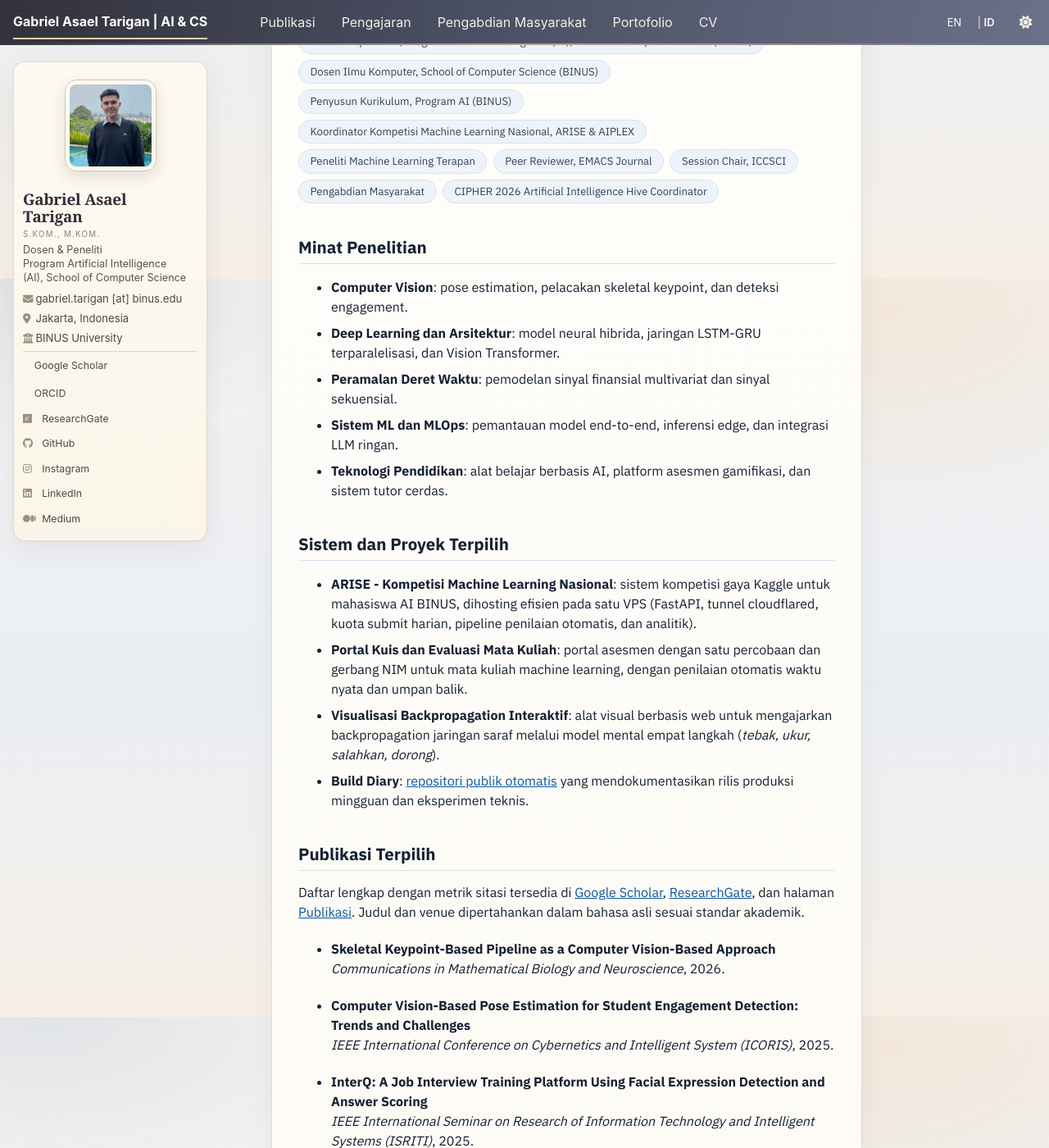
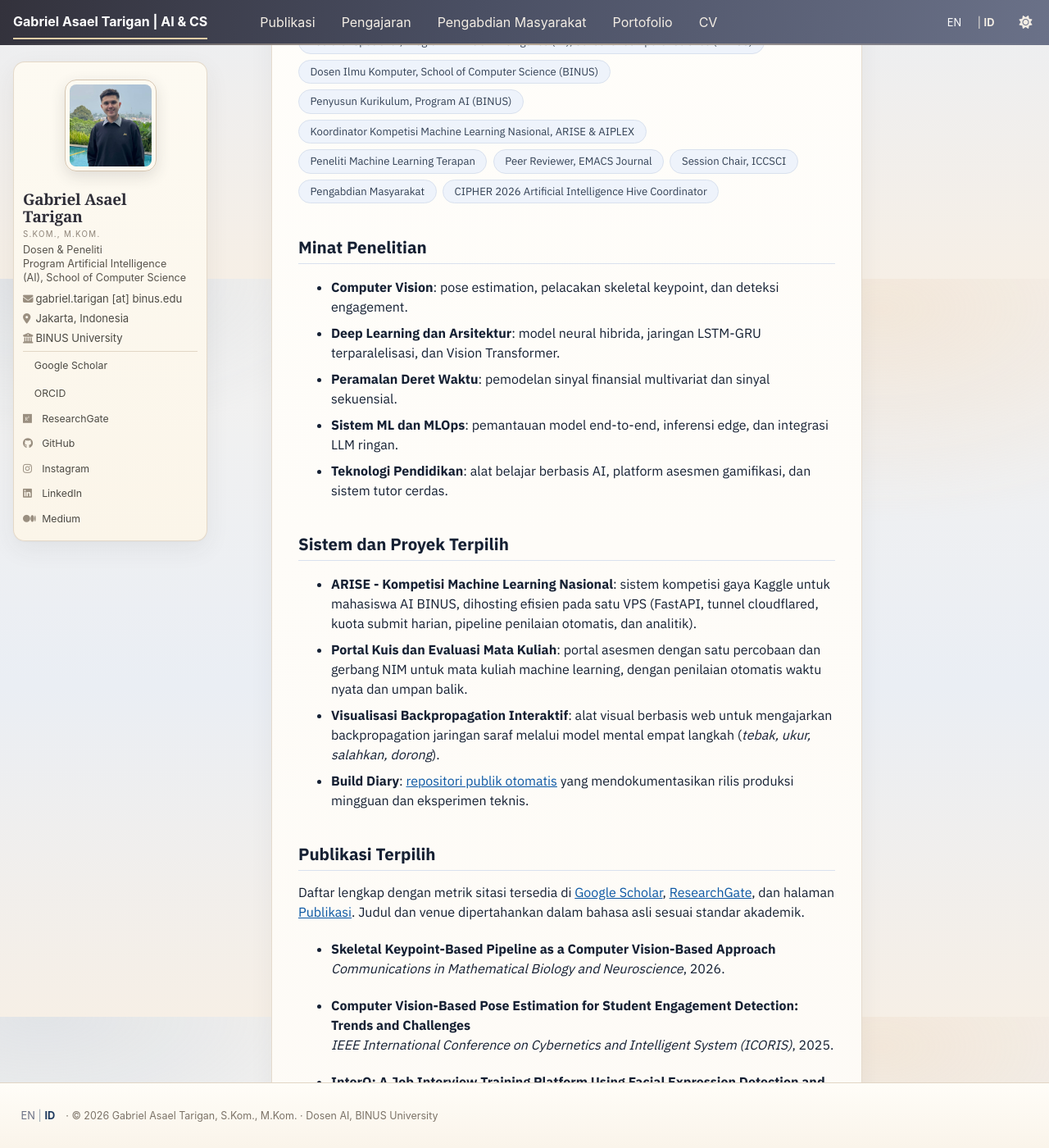
Before and after one commit to asaeltarigan/id, a Jekyll site: the page built from _pages/about.md, in a window 1280 px wide and 1400 px high, scrolled down 560 px. Shown: the whole window at 82% size. Built offline with Jekyll 4.4.1, drawn with Linux system fonts in a browser that asks for light colours; a style sheet for code colours, icons or effects is not loaded.

Commit message:
Footer: menempel di bawah layar saat menggulir

```diff
--- a/_includes/head.html
+++ b/_includes/head.html
@@ -101,4 +101,4 @@
 <link rel="preconnect" href="https://fonts.gstatic.com" crossorigin>
 <link href="https://fonts.googleapis.com/css2?family=IBM+Plex+Sans:wght@400;500;600;700&display=swap" rel="stylesheet">
 <link rel="stylesheet" href="{{ base_path }}/assets/css/main.css">
-<link rel="stylesheet" href="{{ base_path }}/assets/css/custom.css?v=67">
+<link rel="stylesheet" href="{{ base_path }}/assets/css/custom.css?v=68">
--- a/assets/css/custom.css
+++ b/assets/css/custom.css
@@ -878,7 +878,7 @@ html[data-theme="dark"] .page__inner-wrap {
    fixed-footer script (body margin = footer height) is overridden, otherwise
    short pages show a band of background between the last card and the bar. */
 body { margin-bottom: 0 !important; }
-.page__footer { position: static !important; margin-top: 0 !important; }
+.page__footer { position: sticky !important; bottom: 0 !important; margin-top: 0 !important; }
 
 /* Footer: no separate bar. It inherits the page's warm paper background and
    keeps only a sand hairline, so it blends into the page end instead of
```
